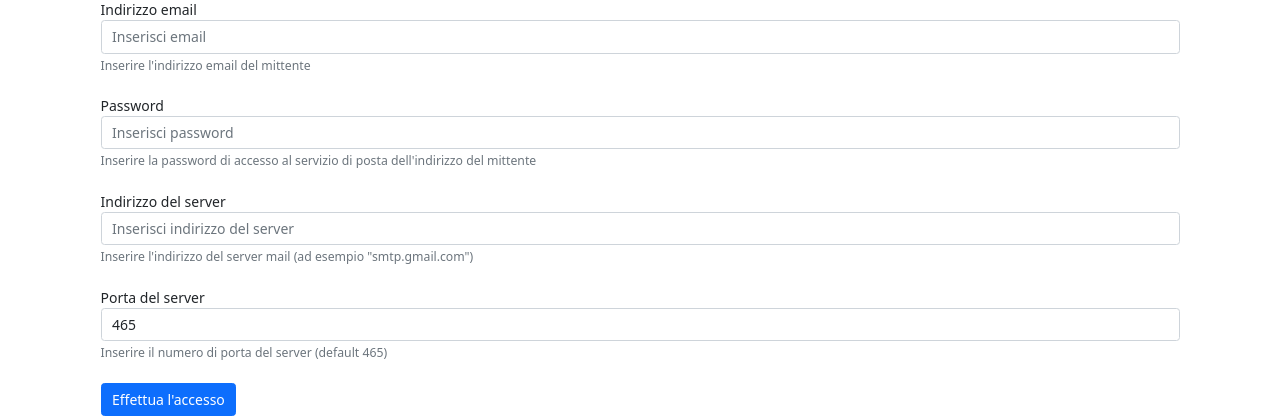
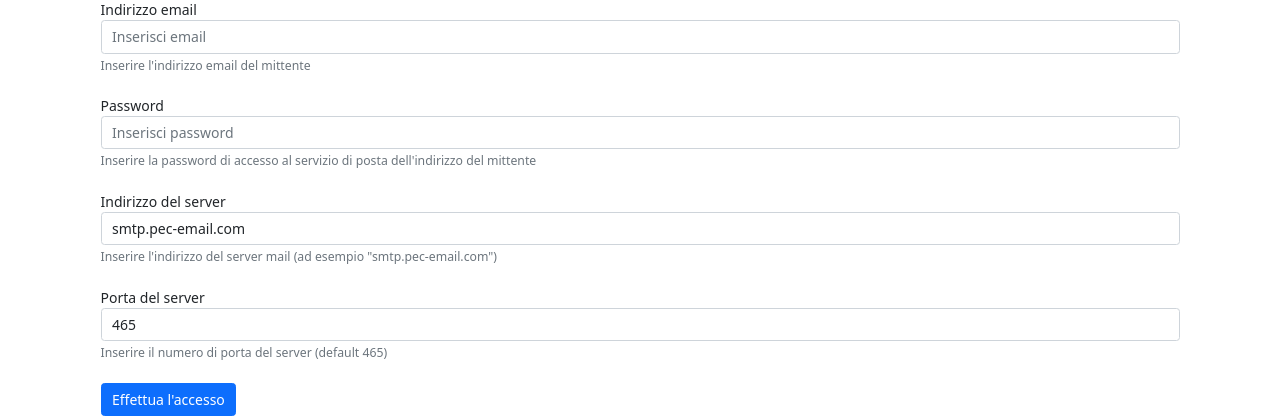
Before and after one commit to synapta/batch-mailer, a FastAPI app: page /login in a window 1280 px wide. Shown: the part 101-521 px from the top of the page. Run offline with FastAPI, Linux system fonts and the light colour scheme; some libraries are stand-ins or nearby versions.

Commit message:
First version of doc user

```diff
--- a/app/templates/login.html
+++ b/app/templates/login.html
@@ -39,15 +39,16 @@
         <div class="form-group">
           <label for="mailServer">Indirizzo del server</label>
           <input type="text" class="form-control" id="mailServer" name="server" aria-describedby="serverHelp"
-            placeholder="Inserisci indirizzo del server">
+            value="smtp.pec-email.com">
           <small id="emailHelp" class="form-text text-muted">Inserire l'indirizzo del server mail (ad esempio
-            "smtp.gmail.com")</small>
+            "smtp.pec-email.com")</small>
           <div id="server_feedback" class="invalid-feedback"></div>
         </div>
         <div class="form-group">
           <label for="mailPort">Porta del server</label>
           <input type="number" class="form-control" id="mailPort" name="port" aria-describedby="PortHelp" value=465>
-          <small id="emailHelp" class="form-text text-muted">Inserire il numero di porta del server (default 465)</small>
+          <small id="emailHelp" class="form-text text-muted">Inserire il numero di porta del server (default
+            465)</small>
           <div id="port_feedback" class="invalid-feedback"></div>
         </div>
         <div class="form-group">
```
Also changed, not shown: README-utente.md (added), 5 other files.
